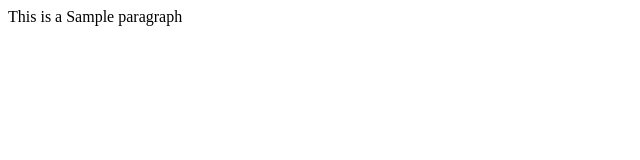
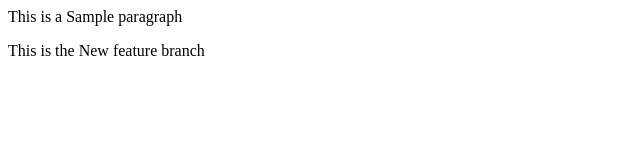
Before and after one commit to Sanzil007/localrepo, a plain HTML site: page index.html in a window 1280 px wide. Shown: the whole page, without its empty margins (0-640 px from the left). Drawn offline with Linux system fonts and the light colour scheme.

Commit message:
Add new feature

```diff
--- a/index.html
+++ b/index.html
@@ -1 +1,2 @@
 <p>This is a Sample paragraph</p>
+<p>This is the New feature branch</p>
```
